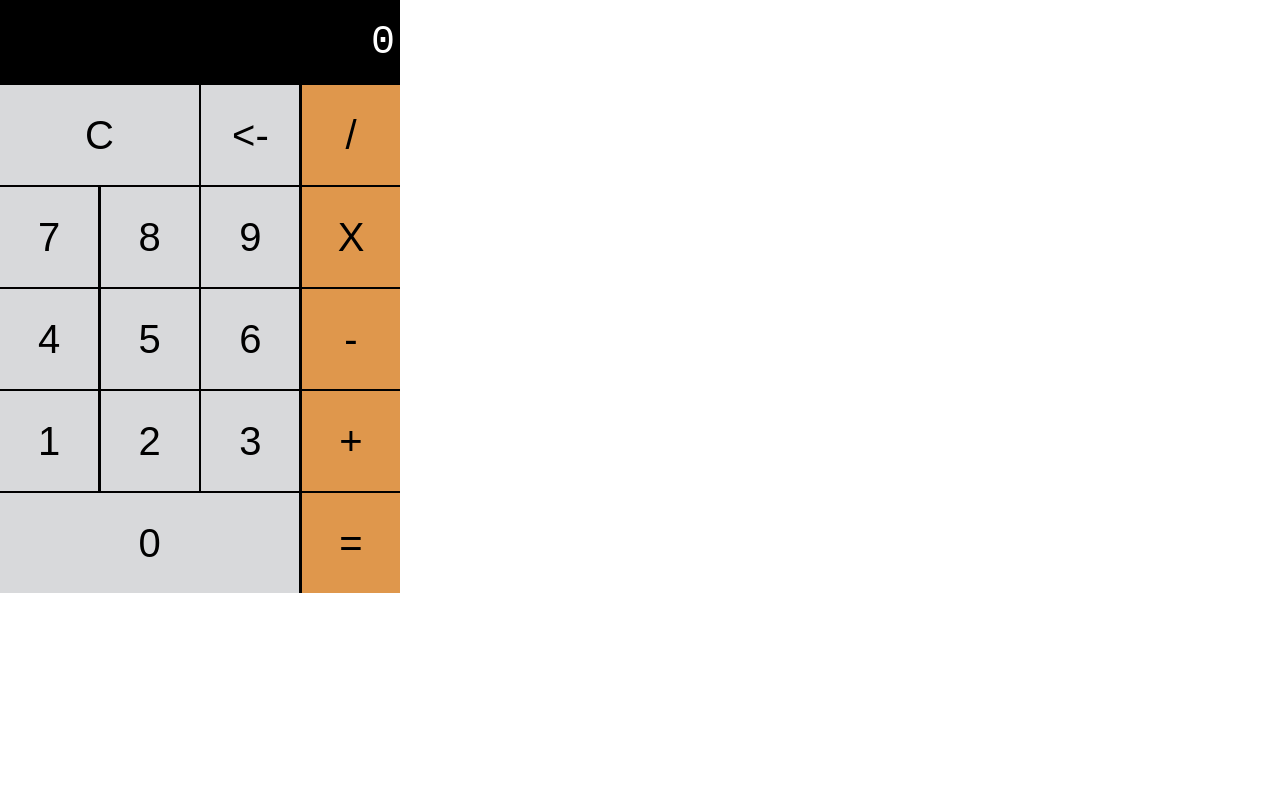
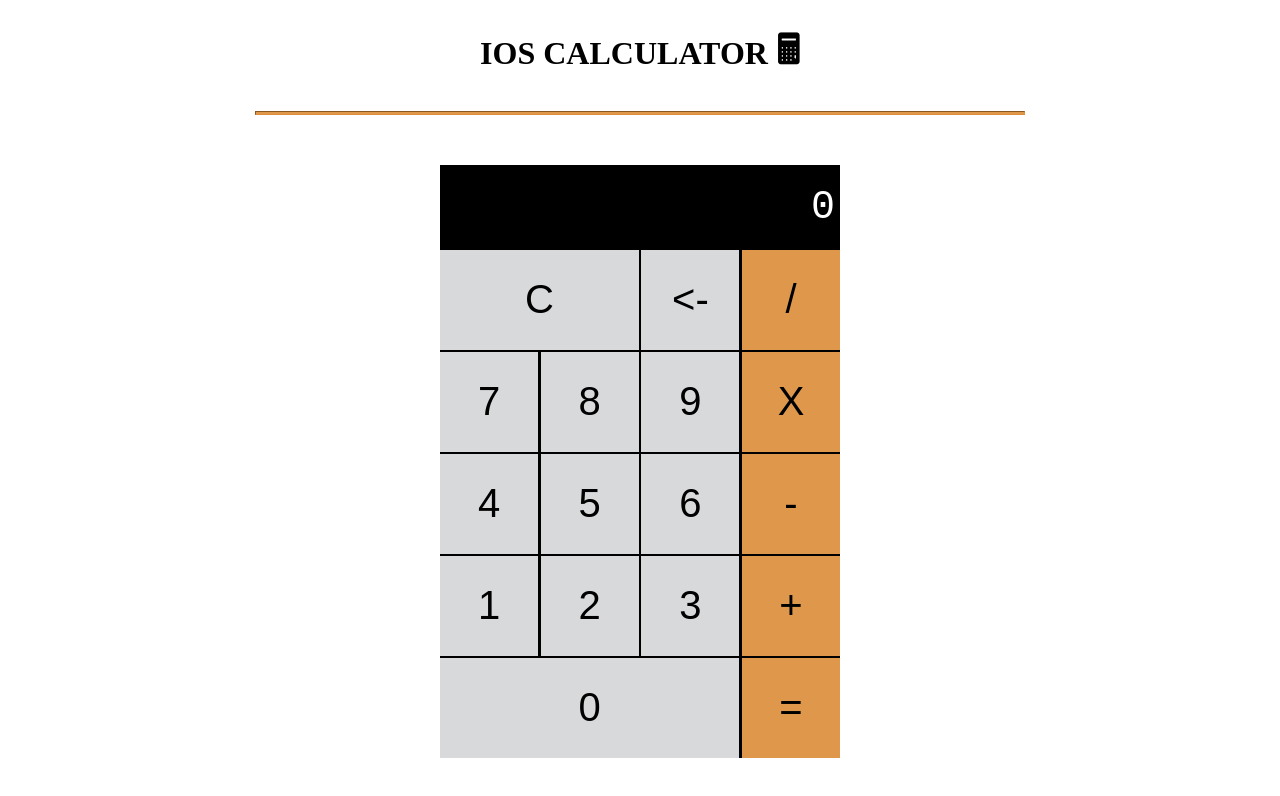
Before and after one commit to PieroFriedrich/IosCalculator, a plain HTML site: page index.html in a window 1280 px wide. Drawn offline with Linux system fonts and the light colour scheme.

Commit message:
Add files via upload
Heading and visual features added

```diff
--- a/index.html
+++ b/index.html
@@ -7,6 +7,8 @@
     <link rel="stylesheet" href="styles.css">
 </head>
 <body>
+    <h1>IOS CALCULATOR <span>🖩</span></h1>
+    <hr>
     <div class="container">
         <section class="screen">0</section>
         <section class="buttons">
--- a/styles.css
+++ b/styles.css
@@ -11,6 +11,25 @@ body {
     width: 400px;
     background-color: black;
     color: white;
+    margin-left: auto;
+    margin-right: auto;
+    max-width: 450px;
+    margin-top: 50px;
+}
+
+h1 {
+    text-align: center;
+}
+
+span {
+    font-size: 40px;
+}
+
+hr {
+    width: 60%;
+    height: 2px;
+    background-color: #df974c;
+    border-color: #dd8d37;
 }
 
 .screen {
```
